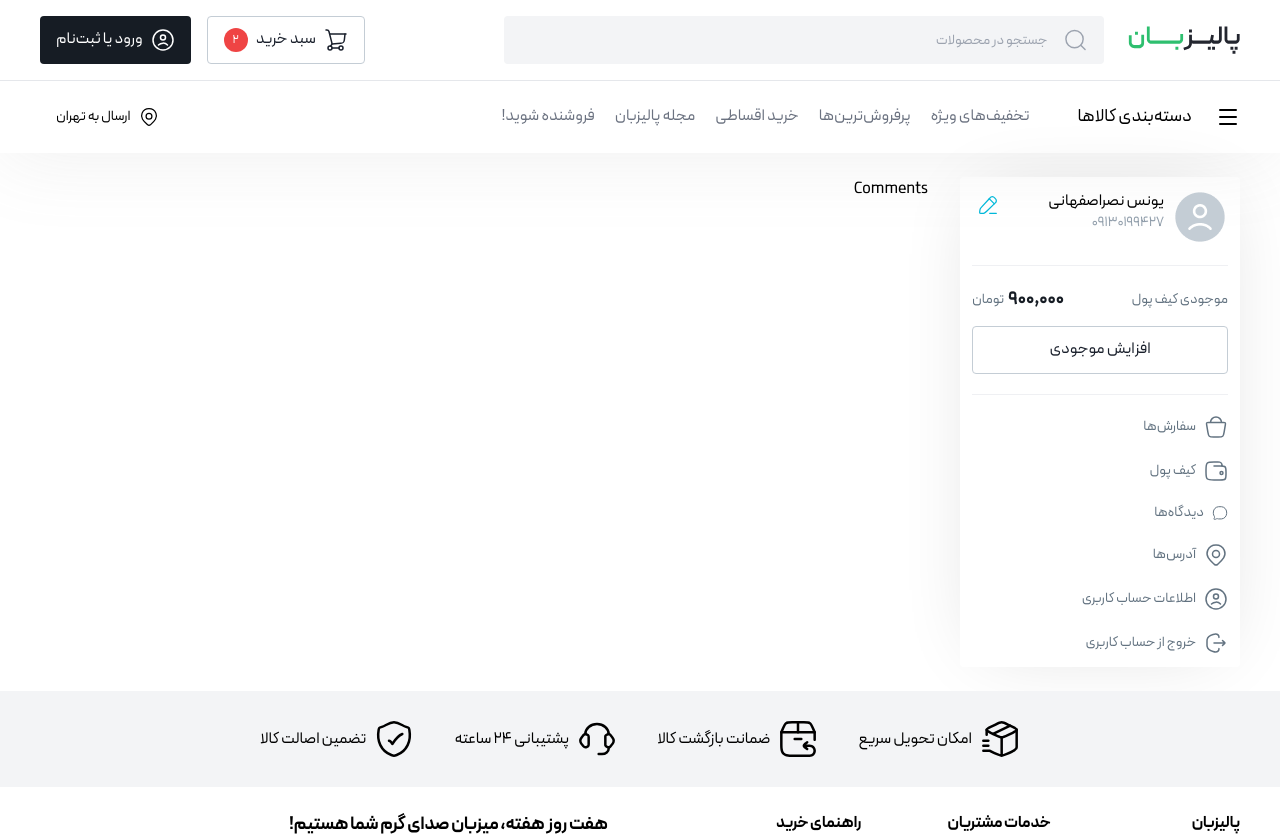
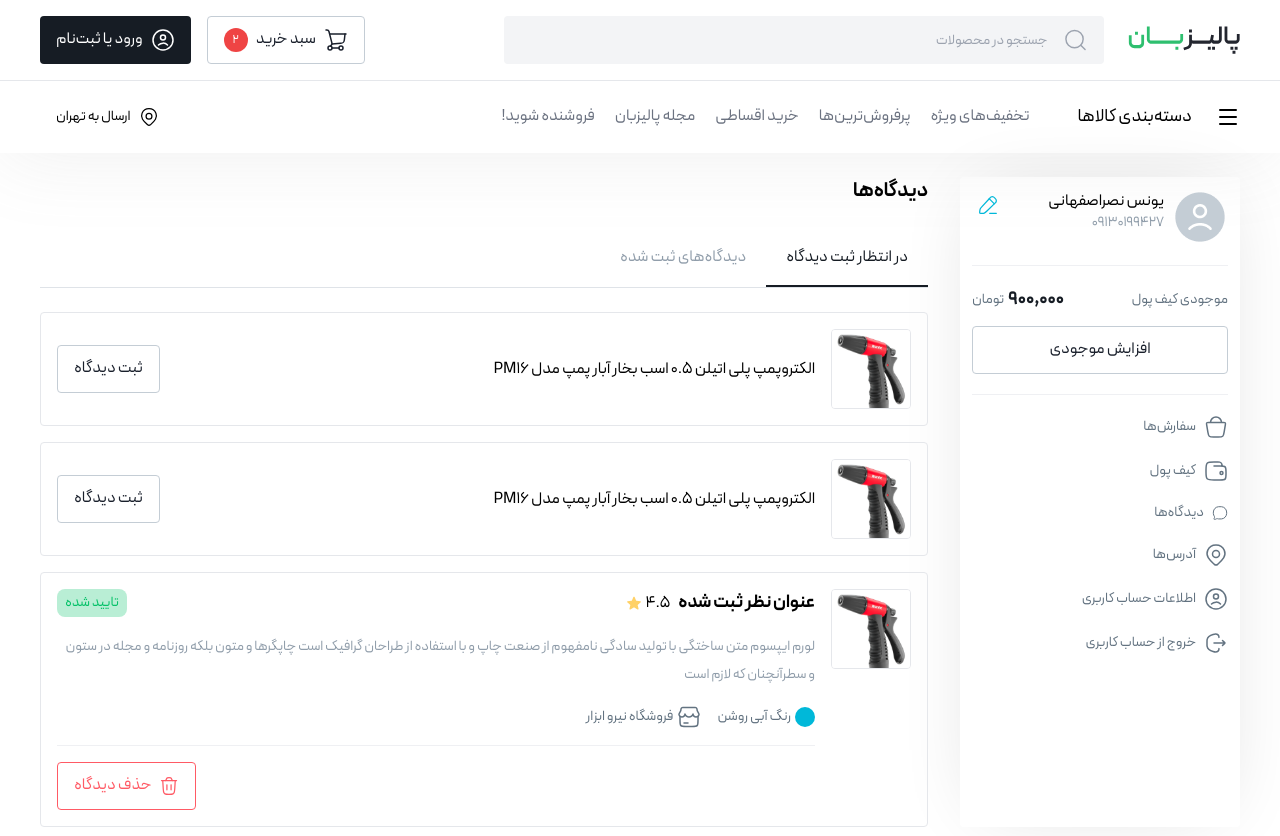
Before and after one commit to hamideslami32/leyan, a Next.js app: page /profile/comments in a window 1280 px wide. Shown: the top 836 px of the page. Built offline with nearby package versions, Linux system fonts and the light colour scheme.

Commit message:
feat: comments cards

```diff
--- /dev/null
+++ b/src/components/pages/profile/RegisteredComment.tsx
@@ -0,0 +1,67 @@
+import Image from 'next/image';
+import { Button, Divider, Text } from '@chakra-ui/react';
+
+import TrashIcon from '@/assets/icons/trash.svg';
+import ShopIcon from '@/assets/icons/shop.svg';
+import StarFilledIcon from '@/assets/icons/star-filled.svg';
+
+const RegisteredComment = () => {
+  return (
+    <div className='flex gap-4 rounded-md border p-4'>
+      <div>
+        <div className='h-20 w-20 overflow-hidden rounded-md border'>
+          <Image
+            className='object-cover'
+            src='/images/product-sample.png'
+            width='80'
+            height='80'
+            alt='product-image'
+          />
+        </div>
+      </div>
+      <div className='flex-1'>
+        <div>
+          <div className='flex items-center justify-between'>
+            <div className='flex items-center gap-2'>
+              <span className='text-lg font-bold'>عنوان نظر ثبت شده</span>
+              <div className='flex items-center gap-1'>
+                <span>۴.۵</span>
+                <StarFilledIcon />
+              </div>
+            </div>
+            <span className='rounded-lg bg-success-100 px-2 py-1 text-sm text-success'>
+              تایید شده
+            </span>
+          </div>
+          <p className='my-4 text-sm leading-7 text-secondary-500'>
+            لورم ایپسوم متن ساختگی با تولید سادگی نامفهوم از صنعت چاپ و با
+            استفاده از طراحان گرافیک است چاپگرها و متون بلکه روزنامه و مجله در
+            ستون و سطرآنچنان که لازم است
+          </p>
+          <div className='flex items-center gap-4 text-sm text-secondary-600'>
+            <div className='flex items-center gap-1'>
+              <p className='h-5 w-5 rounded-full bg-info'></p>
+              <p>رنگ آبی روشن</p>
+            </div>
+            <div className='flex items-center gap-1'>
+              <ShopIcon />
+              <Text>فروشگاه نیرو ابزار</Text>
+            </div>
+          </div>
+        </div>
+        <Divider className='my-4' />
+        <div className='text-left'>
+          <Button
+            variant={'outline'}
+            leftIcon={<TrashIcon />}
+            borderColor={'error.DEFAULT'}
+            color='error.DEFAULT'>
+            حذف دیدگاه
+          </Button>
+        </div>
+      </div>
+    </div>
+  );
+};
+
+export default RegisteredComment;
--- /dev/null
+++ b/src/components/pages/profile/WaitingForCommentsCard.tsx
@@ -0,0 +1,24 @@
+import { Button } from '@chakra-ui/react';
+import Image from 'next/image';
+
+const WaitingForCommentsCard = () => {
+  return (
+    <div className='flex items-center justify-between rounded-md border p-4'>
+      <div className='flex items-center gap-4'>
+        <div className='h-20 w-20 overflow-hidden rounded-md border'>
+          <Image
+            className='object-cover'
+            src='/images/product-sample.png'
+            width='80'
+            height='80'
+            alt='product-image'
+          />
+        </div>
+        <p>الکتروپمپ پلی اتیلن 0.5 اسب بخار آبار پمپ مدل PM16</p>
+      </div>
+      <Button variant={'outline'}>ثبت دیدگاه</Button>
+    </div>
+  );
+};
+
+export default WaitingForCommentsCard;
--- a/src/pages/profile/comments.tsx
+++ b/src/pages/profile/comments.tsx
@@ -1,7 +1,35 @@
+import ProductTabbar from '@/components/pages/product/ProductTabbar';
+import RegisteredComment from '@/components/pages/profile/RegisteredComment';
+import WaitingForCommentsCard from '@/components/pages/profile/WaitingForCommentsCard';
 import ProfileLayout from '@/layouts/profile';
 
+const tabbarComments = [
+  {
+    id: 0,
+    title: 'در انتظار ثبت دیدگاه',
+    tag: '#',
+  },
+  {
+    id: 1,
+    title: 'دیدگاه‌های ثبت شده',
+    tag: '#registered-comments',
+  },
+];
+
 const Comments = () => {
-  return <ProfileLayout>Comments</ProfileLayout>;
+  return (
+    <ProfileLayout>
+      <h1 className='text-xl font-bold'>دیدگاه‌ها</h1>
+      <div className='my-6 flex flex-col gap-4'>
+        <ProductTabbar data={tabbarComments} />
+      </div>
+      <div className='flex flex-col gap-4'>
+        <WaitingForCommentsCard />
+        <WaitingForCommentsCard />
+        <RegisteredComment />
+      </div>
+    </ProfileLayout>
+  );
 };
 
 export default Comments;
--- a/src/pages/profile/wallet.tsx
+++ b/src/pages/profile/wallet.tsx
@@ -31,7 +31,7 @@ const tableData = [
 const Wallet = () => {
   return (
     <ProfileLayout>
-      <h1 className='text-xl font-bold'>سفارش های من</h1>
+      <h1 className='text-xl font-bold'>کیف پول</h1>
       <div className='my-8 flex justify-between rounded-md border p-4'>
         <div className='flex flex-col gap-4'>
           <div className='font-bold'>موجودی کیف پول</div>
```
